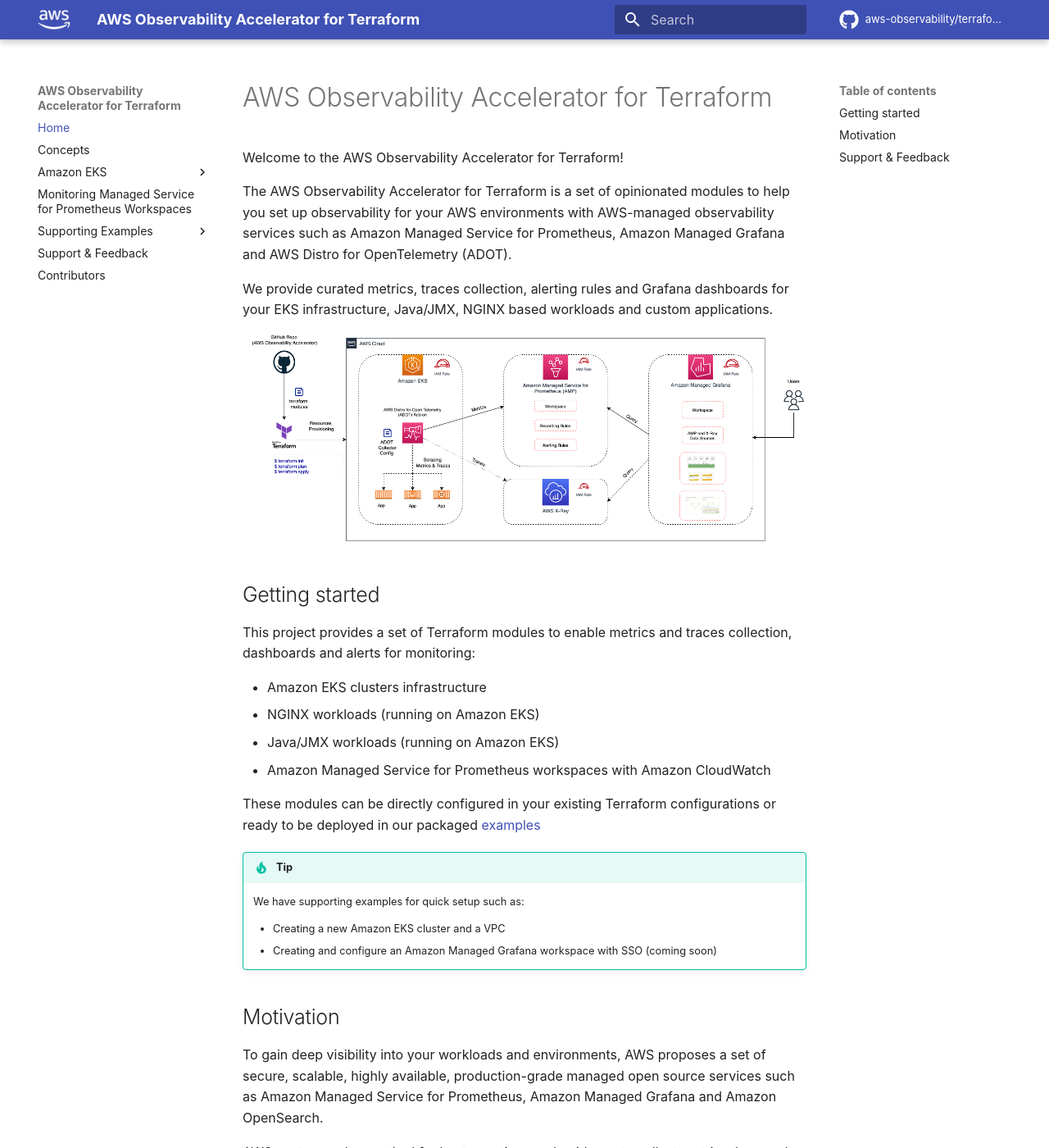
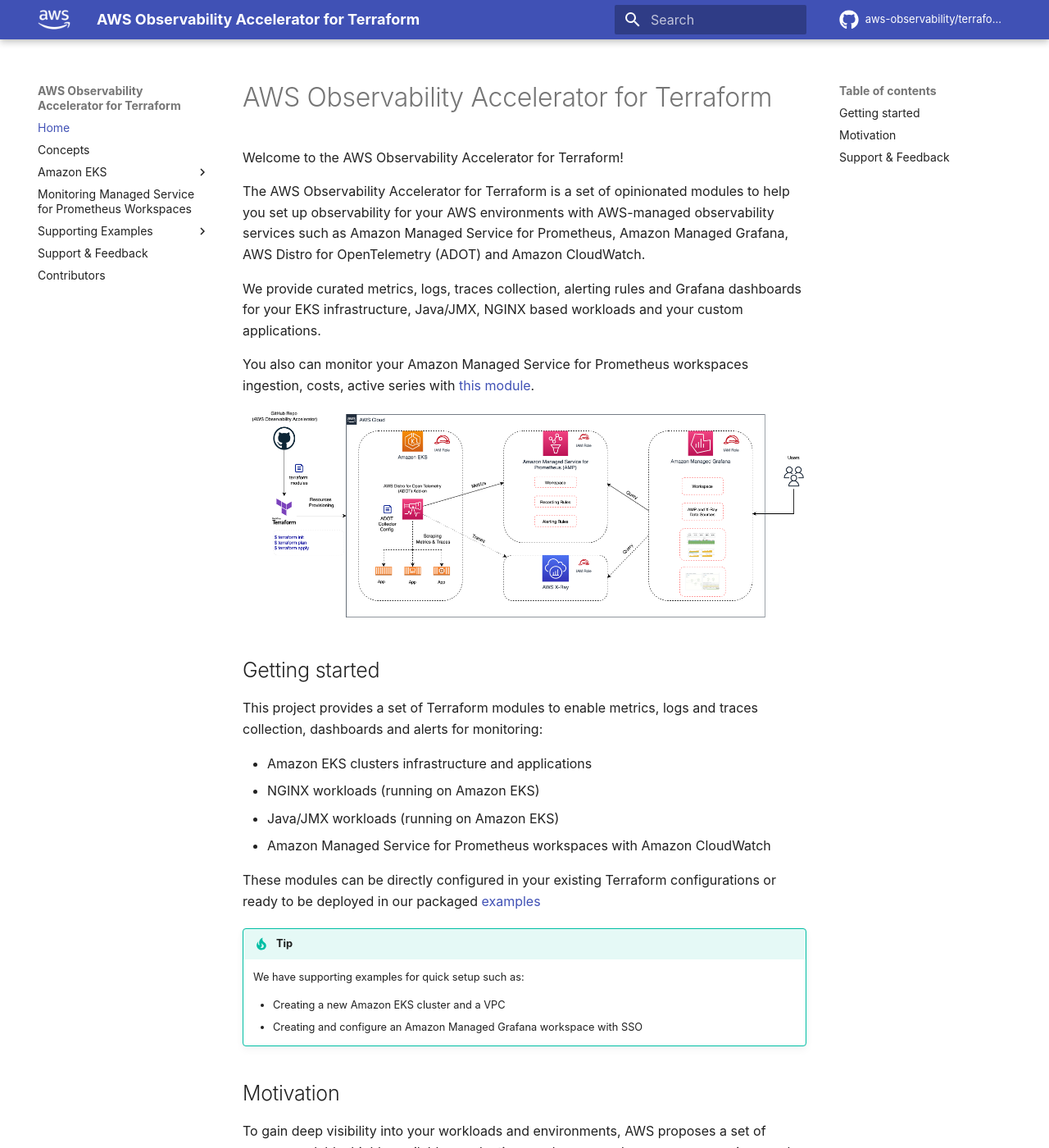
Before and after one commit to aws-observability/terraform-aws-observability-accelerator, an MkDocs documentation site: the page built from docs/index.md, in a window 1280 px wide and 1400 px high. Shown: the whole window at 82% size. Built offline with MkDocs 1.6.1 and Material for MkDocs 9.7.7, drawn with Linux system fonts in a browser that asks for light colours; some web fonts are replaced; comment, search, counter and statistics services are not loaded.

Commit message:
Add logs docs

```diff
--- a/docs/index.md
+++ b/docs/index.md
@@ -5,32 +5,36 @@
 The AWS Observability Accelerator for Terraform is a set of opinionated modules to
 help you set up observability for your AWS environments with
 AWS-managed observability services such as Amazon Managed Service for Prometheus,
-Amazon Managed Grafana and AWS Distro for OpenTelemetry (ADOT).
+Amazon Managed Grafana, AWS Distro for OpenTelemetry (ADOT) and Amazon CloudWatch.
 
-We provide curated metrics, traces collection, alerting rules and Grafana dashboards
-for your EKS infrastructure, Java/JMX, NGINX based workloads and custom applications.
+We provide curated metrics, logs, traces collection, alerting rules and Grafana
+dashboards for your EKS infrastructure, Java/JMX, NGINX based workloads and
+your custom applications.
+
+You also can monitor your Amazon Managed Service for Prometheus workspaces ingestion,
+costs, active series with [this module](./modules/managed-prometheus-monitoring).
 
 <img width="1501" alt="image" src="images/dark-o11y-accelerator-amp-xray.png">
 
 ## Getting started
 
-This project provides a set of Terraform modules to enable metrics and traces collection,
-dashboards and alerts for monitoring:
+This project provides a set of Terraform modules to enable metrics, logs and
+traces collection, dashboards and alerts for monitoring:
 
-- Amazon EKS clusters infrastructure
+- Amazon EKS clusters infrastructure and applications
 - NGINX workloads (running on Amazon EKS)
 - Java/JMX workloads (running on Amazon EKS)
 - Amazon Managed Service for Prometheus workspaces with Amazon CloudWatch
 
-These modules can be directly configured in your existing Terraform configurations or ready
-to be deployed in our packaged
+These modules can be directly configured in your existing Terraform
+configurations or ready to be deployed in our packaged
 [examples](https://github.com/aws-observability/terraform-aws-observability-accelerator/tree/main/examples)
 
 !!! tip
     We have supporting examples for quick setup such as:
 
     - Creating a new Amazon EKS cluster and a VPC
-    - Creating and configure an Amazon Managed Grafana workspace with SSO (coming soon)
+    - Creating and configure an Amazon Managed Grafana workspace with SSO
 
 ## Motivation
 
--- a/mkdocs.yml
+++ b/mkdocs.yml
@@ -29,6 +29,7 @@
       - Infrastructure monitoring: eks/index.md
       - Java/JMX: eks/java.md
       - Nginx: eks/nginx.md
+      - Viewing logs: eks/logs.md
       - Teardown: eks/destroy.md
   - Monitoring Managed Service for Prometheus Workspaces: workloads/managed-prometheus.md
   - Supporting Examples:
```
Also changed, not shown: README.md (+40 -21 lines), docs/concepts.md (+3 -1 lines), docs/eks/logs.md (added, +63 -0 lines), modules/eks-monitoring/README.md (+3 -2 lines).
